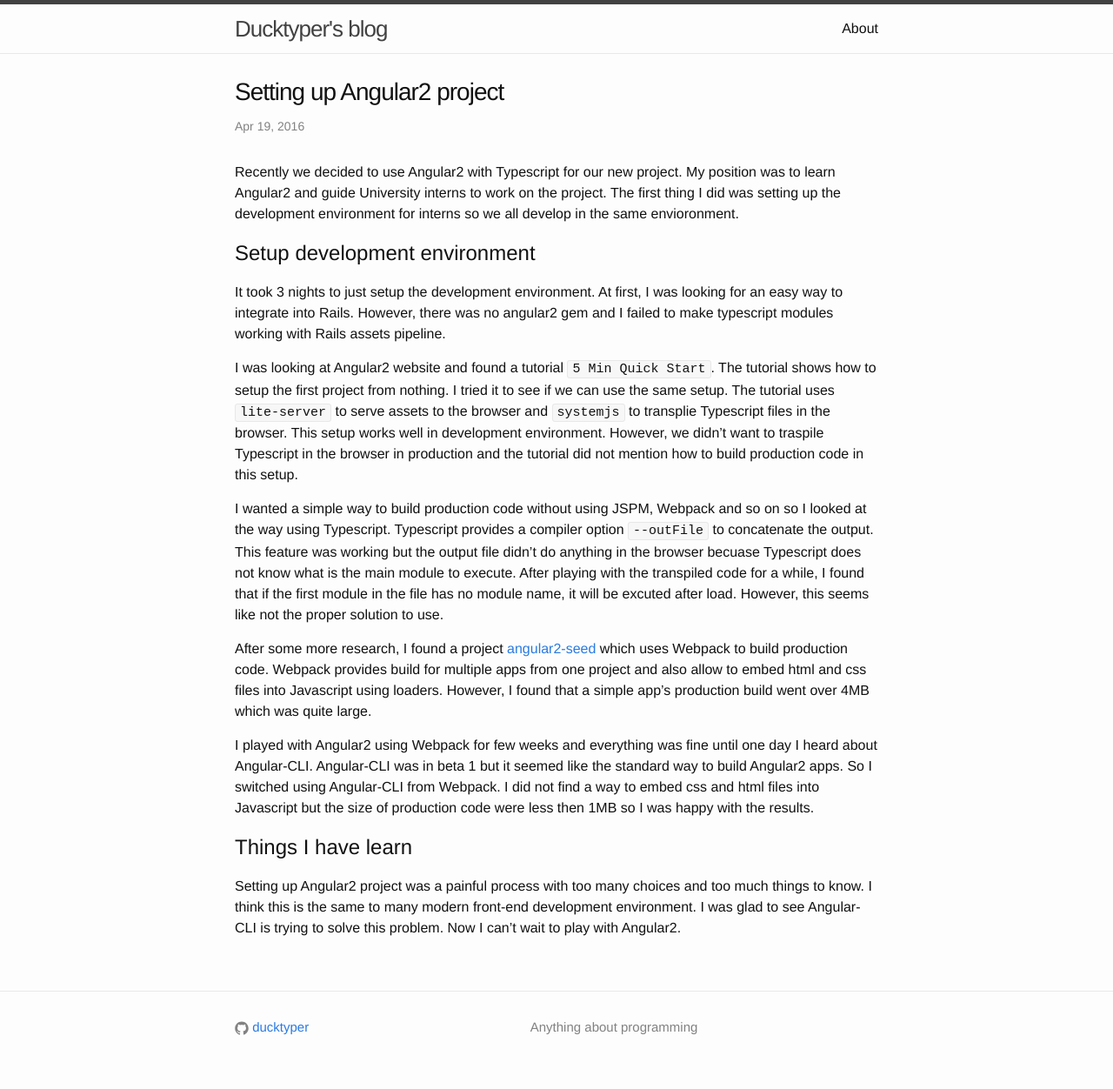
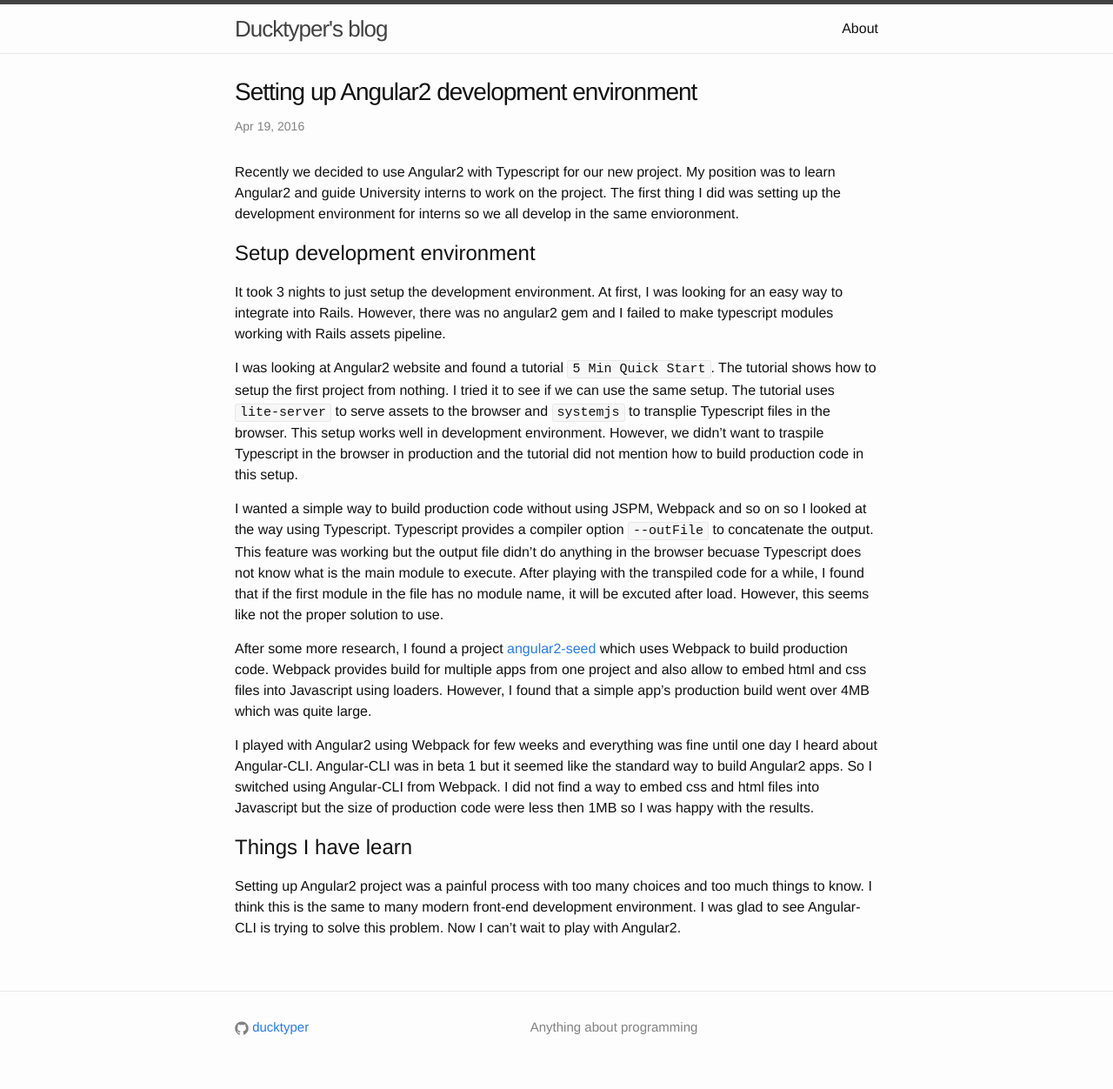
Before and after one commit to ducktyper/ducktyper.github.io, a Jekyll site: the page built from _posts/2016-04-19-setting-up-angular2-development-environment.markdown, in a window 1280 px wide. Shown: the whole page at 87% size. Built offline with Jekyll 4.4.1, drawn with Linux system fonts in a browser that asks for light colours.

Commit message:
Rename title

```diff
--- a/_posts/2016-04-19-setting-up-angular2-project.markdown
+++ b/_posts/2016-04-19-setting-up-angular2-development-environment.markdown
@@ -1,6 +1,6 @@
 ---
 layout: post
-title:  "Setting up Angular2 project"
+title:  "Setting up Angular2 development environment"
 categories: notes
 ---
 
```
